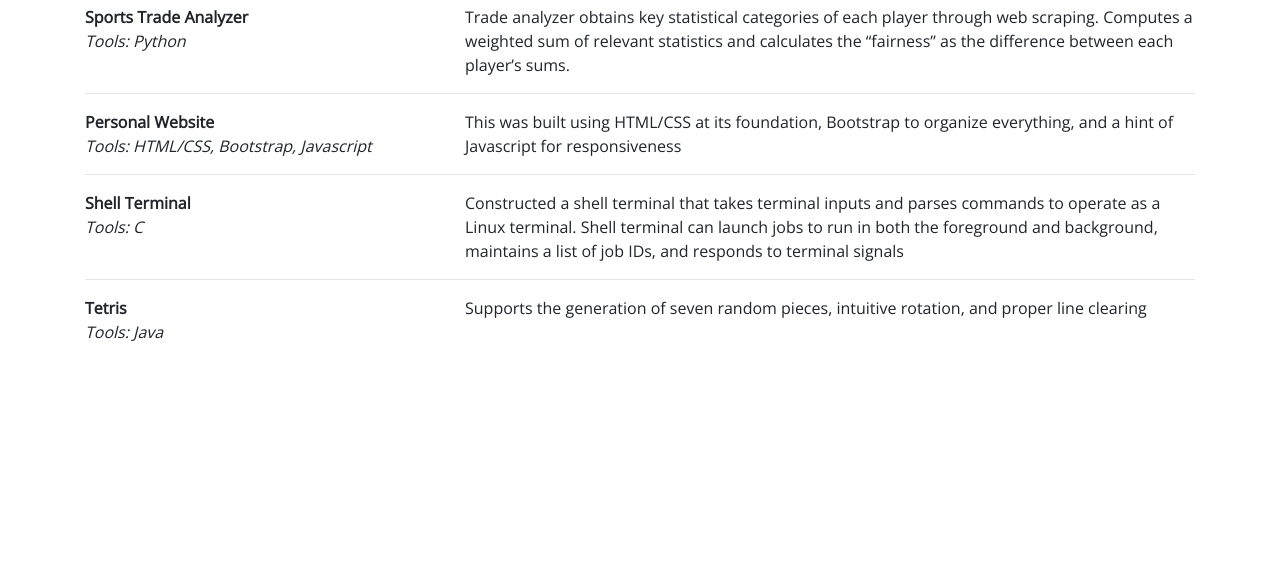
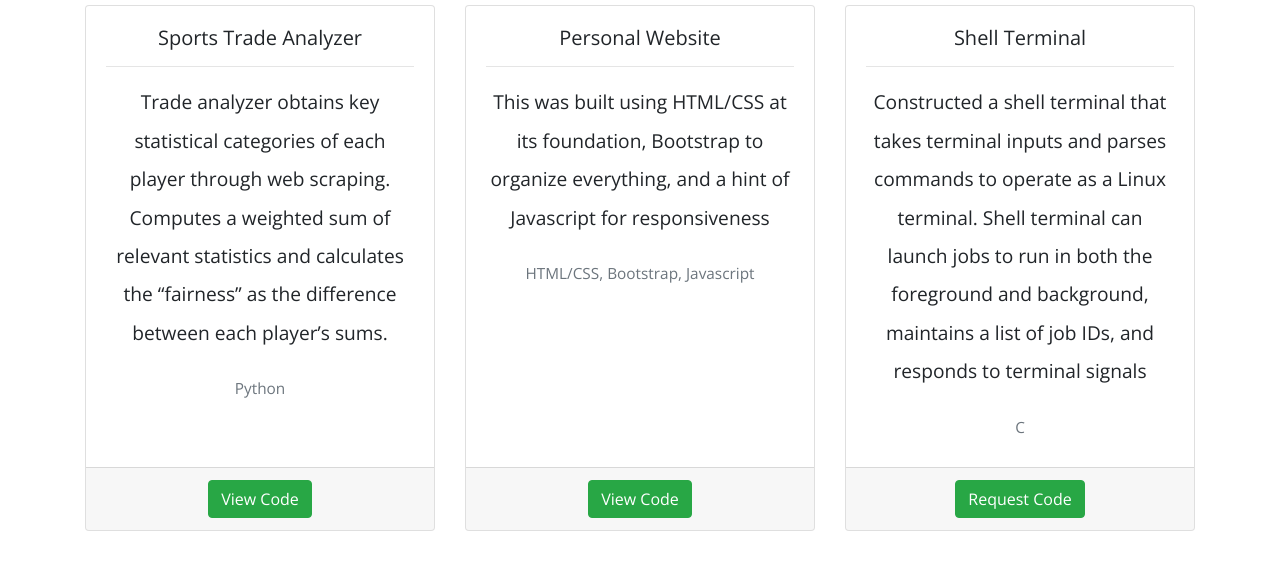
Before and after one commit to ray-yeo/raymondyeo, a plain HTML site: page projects.html in a window 1280 px wide. Shown: the part 187-756 px from the top of the page. Drawn offline with nearby package versions, Linux system fonts and the light colour scheme.

Commit message:
better looking projects page

```diff
--- a/css/projects.css
+++ b/css/projects.css
@@ -11,3 +11,7 @@ h1 {
 * {
   font-family: "Open Sans", sans-serif;
 }
+
+.card-deck {
+  padding-bottom: 2em;
+}
--- a/projects.html
+++ b/projects.html
@@ -91,63 +91,43 @@
     <!-- Projects -->
     <div class="container">
       <h1 class="display-3 text-left">Projects</h1>
-
-
-      <!-- Personal Website -->
-      <div class="row">
-        <div class="col-4">
-          <strong>Sports Trade Analyzer</strong>
-          <br />
-          <em>Tools: Python</em>
+      <div class="card-deck">
+        <div class="card text-center">
+          <div class="card-body">
+            <h5 class="card-title">Sports Trade Analyzer</h5>
+            <hr>
+            <p class="card-text">Trade analyzer obtains key statistical categories of each player through web scraping. Computes a weighted sum of relevant statistics and calculates the “fairness” as the difference between each player’s sums.</p>
+            <p class="card-text"><small class="text-muted">Python</small></p>
           </div>
-        <div class="col-8">
-          Trade analyzer obtains key statistical categories of each player through web scraping. Computes a weighted sum of relevant statistics and calculates the “fairness” as the difference between each player’s sums.
+          <div class="card-footer">
+            <a href="https://github.com/ray-yeo/baseball-trader" class="btn btn-success stretched-link">View Code</a>
           </div>
         </div>
-      <hr />
-
-      <!-- Personal Website -->
-      <div class="row">
-        <div class="col-4">
-          <strong>Personal Website</strong>
-          <br />
-          <em>Tools: HTML/CSS, Bootstrap, Javascript</em>
+        <div class="card text-center">
+          <div class="card-body">
+            <h5 class="card-title">Personal Website</h5>
+            <hr>
+            <p class="card-text">This was built using HTML/CSS at its foundation, Bootstrap to organize
+              everything, and a hint of Javascript for responsiveness</p>
+            <p class="card-text"><small class="text-muted">HTML/CSS, Bootstrap, Javascript</small></p>
           </div>
-        <div class="col-8">
-          This was built using HTML/CSS at its foundation, Bootstrap to organize
-          everything, and a hint of Javascript for responsiveness
+          <div class="card-footer">
+            <a href="https://github.com/ray-yeo/raymondyeo" class="btn btn-success stretched-link">View Code</a>
           </div>
         </div>
-      <hr />
-
-      <!-- Shell Terminal -->
-      <div class="row">
-        <div class="col-4">
-          <strong> Shell Terminal</strong>
-          <br />
-          <em>Tools: C</em>
-          <br />
-        </div>
-        <div class="col-8">
-          Constructed a shell terminal that takes terminal inputs and parses
+        <div class="card text-center">
+          <div class="card-body">
+            <h5 class="card-title">Shell Terminal</h5>
+            <hr>
+            <p class="card-text">Constructed a shell terminal that takes terminal inputs and parses
               commands to operate as a Linux terminal. Shell terminal can launch
               jobs to run in both the foreground and background, maintains a list of
-          job IDs, and responds to terminal signals
+              job IDs, and responds to terminal signals</p>
+            <p class="card-text"><small class="text-muted">C</small></p>
           </div>
+          <div class="card-footer">
+            <a href="mailto:raymond_yeo@brown.edu" class="btn btn-success stretched-link">Request Code</a>
           </div>
-      <hr />
-
-      <!-- Tetris -->
-      <div class="row">
-        <div class="col-4">
-          <strong> Tetris</strong>
-          <br />
-          <em>Tools: Java</em>
-          <br />
-        </div>
-        <div class="col-8">
-          Supports the generation of seven random pieces, intuitive rotation,
-          and proper line clearing
         </div>
       </div>
     </div>
```
Lines whose indentation alone changed are shown as unchanged.
